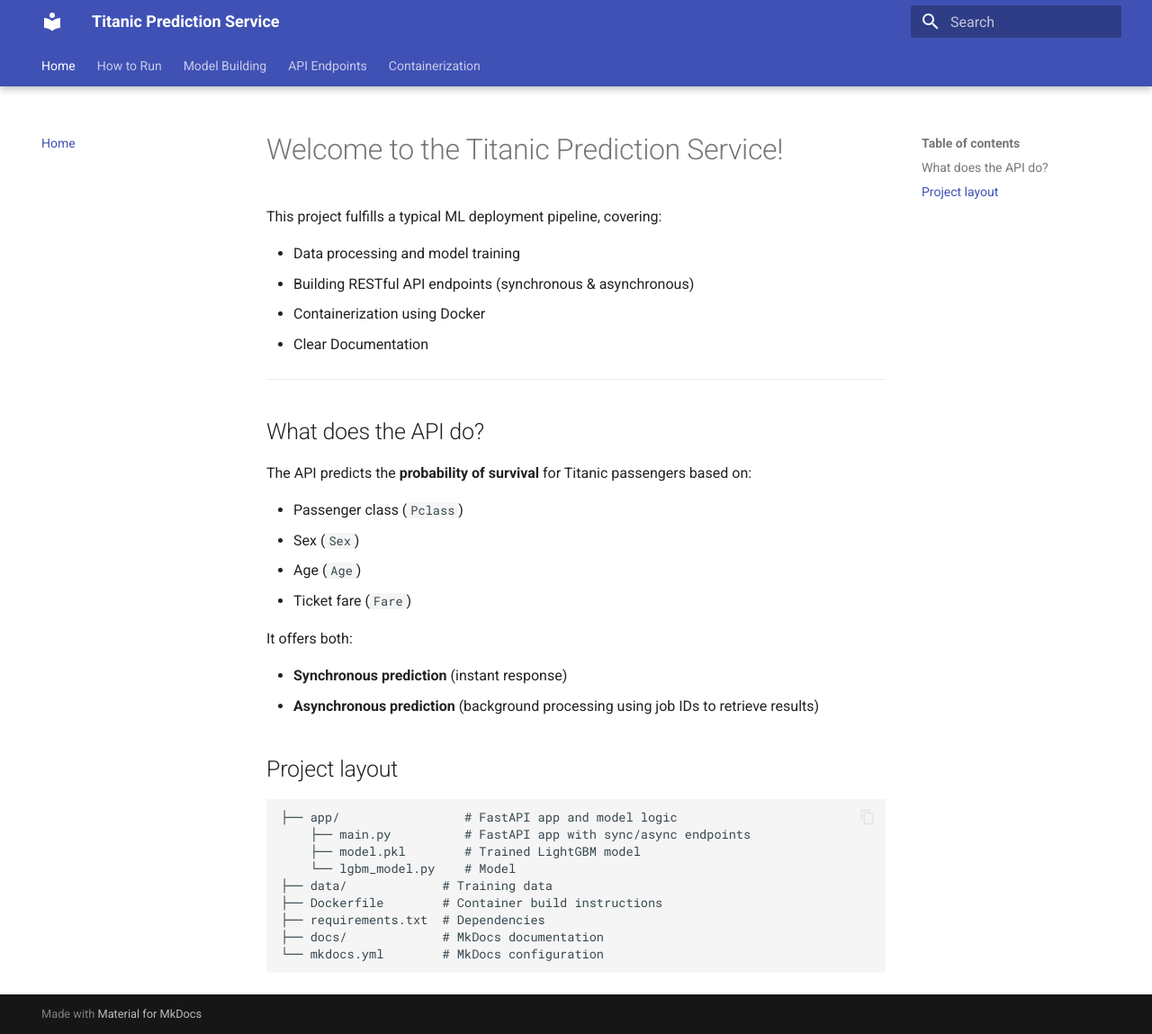
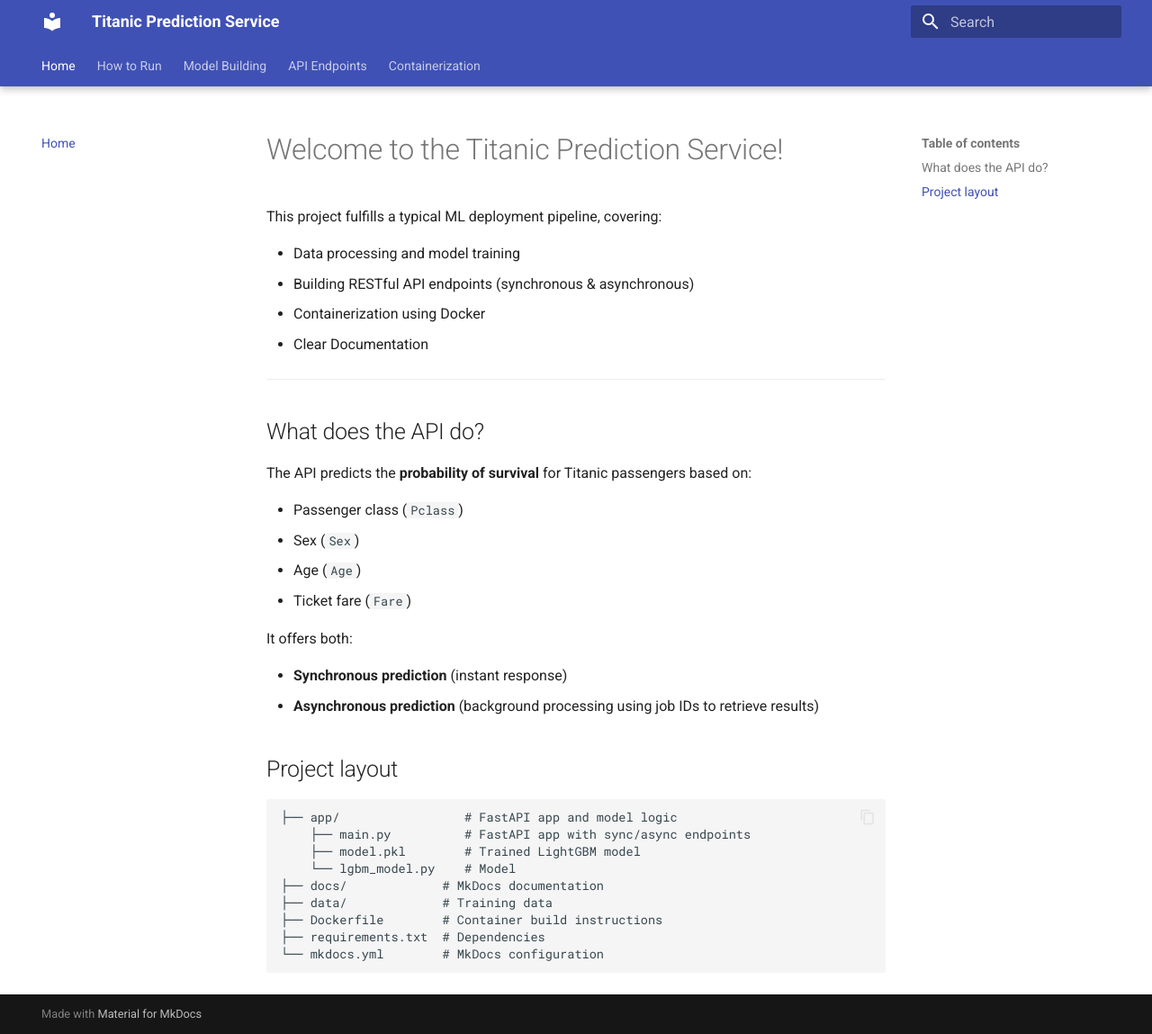
Before and after one commit to rcroegaert/titanic-api, an MkDocs documentation site: the page built from docs/index.md, in a window 1280 px wide and 1149 px high. Shown: the whole window at 90% size. Built offline with MkDocs 1.6.1 and Material for MkDocs 9.7.7, drawn with Linux system fonts in a browser that asks for light colours.

```diff
--- a/docs/index.md
+++ b/docs/index.md
@@ -29,8 +29,8 @@ It offers both:
         ├── main.py          # FastAPI app with sync/async endpoints
         ├── model.pkl        # Trained LightGBM model
         └── lgbm_model.py    # Model
+    ├── docs/             # MkDocs documentation
     ├── data/             # Training data
     ├── Dockerfile        # Container build instructions
     ├── requirements.txt  # Dependencies
-    ├── docs/             # MkDocs documentation
     └── mkdocs.yml        # MkDocs configuration
```
Also changed, not shown: README.md (+1 -1 lines).
